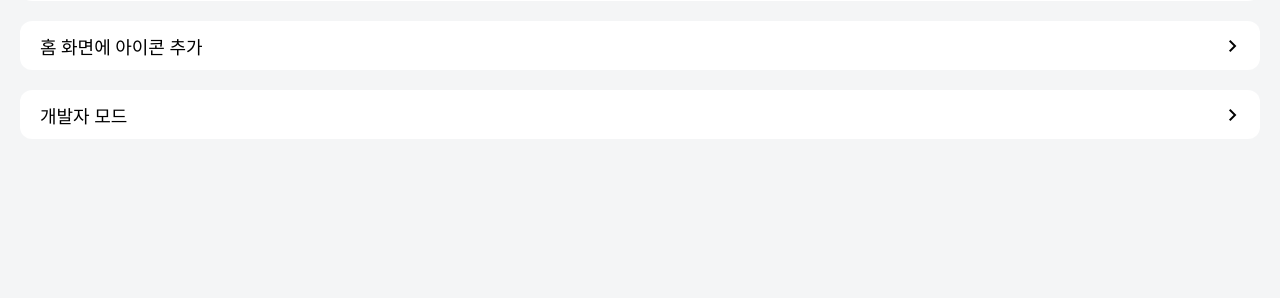
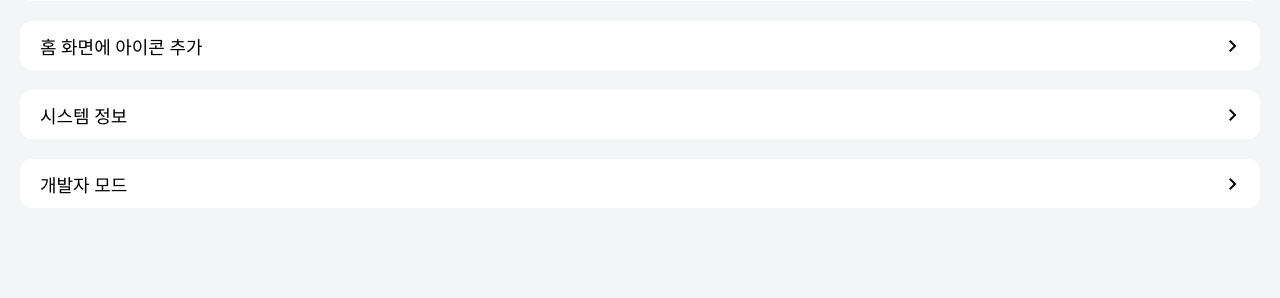
Before and after one commit to jihun-io/dooropener, a Flask app: page /settings in a window 1280 px wide. Shown: the part 439-737 px from the top of the page. Run offline with Flask 3, Linux system fonts and the light colour scheme; the visitor is signed in with stand-in values (Sample User, id 1); some web fonts are replaced.

Commit message:
시스템 정보 버튼 추가

```diff
--- a/templates/settings.html
+++ b/templates/settings.html
@@ -80,6 +80,15 @@
         </div>
       </div>
 
+      <div class="general_wrapper">
+        <div class="settings_items">
+          <div class="settings_row systeminfo">
+            <p class="settings_items_text">시스템 정보</p>
+            <span class="material-symbols-outlined">chevron_right</span>
+          </div>
+        </div>
+      </div>
+
       <div class="general_wrapper" onclick="location.href='settings/dev'">
         <div class="settings_items">
           <div class="settings_row devmod">
```
